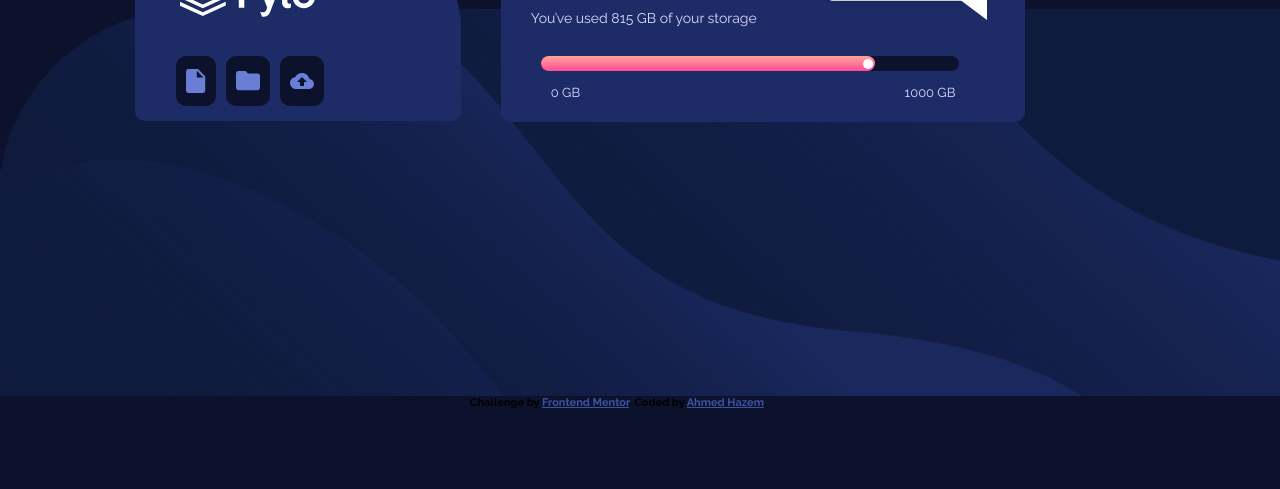
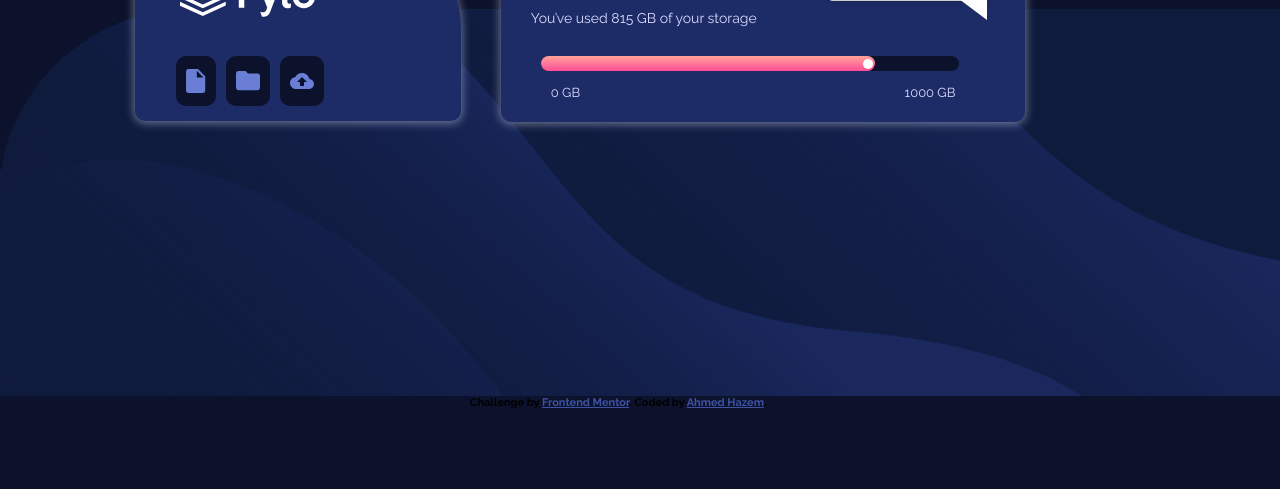
Before and after one commit to ahmed-hazem-1/fylo-data-storage-component-master, a plain HTML site: page index.html in a window 1280 px wide. Shown: the part 399-888 px from the top of the page. Drawn offline with Linux system fonts and the light colour scheme.

Commit message:
Add files via upload

```diff
--- a/css/style.css
+++ b/css/style.css
@@ -33,6 +33,7 @@ html,body{
     border-radius: 10px 90px 10px 10px;
     padding:10px 30px 30px;
     margin-right: 40px;
+    box-shadow: 0px 1px 10px 1px hsla(219, 100%, 95%, 0.447);
 }
 .flyo{
     display: block;
@@ -65,6 +66,8 @@ html,body{
     font-size: 14px;
     color: hsl(243, 100%, 93%);
     font-weight: 400;
+    box-shadow: 0px 1px 10px 1px hsla(219, 100%, 95%, 0.447);
+
 
 }
 .div2 .mshape{
@@ -124,6 +127,7 @@ html,body{
     justify-content: center;
     align-items: center;
     color: gray;
+    /* box-shadow: 1px 1px 10px 1px hsla(0, 0%, 100%, 0.447); */
 
   }
   .comment-box::before {
@@ -134,6 +138,7 @@ html,body{
     border-width: 30px 0px 0 40px; /* Creates a right-angled triangle shape */
     border-style: solid;
     border-color: #fff transparent transparent transparent; /* Color of the tail */
+
   }
   .num{
     display: inline-block;
```
